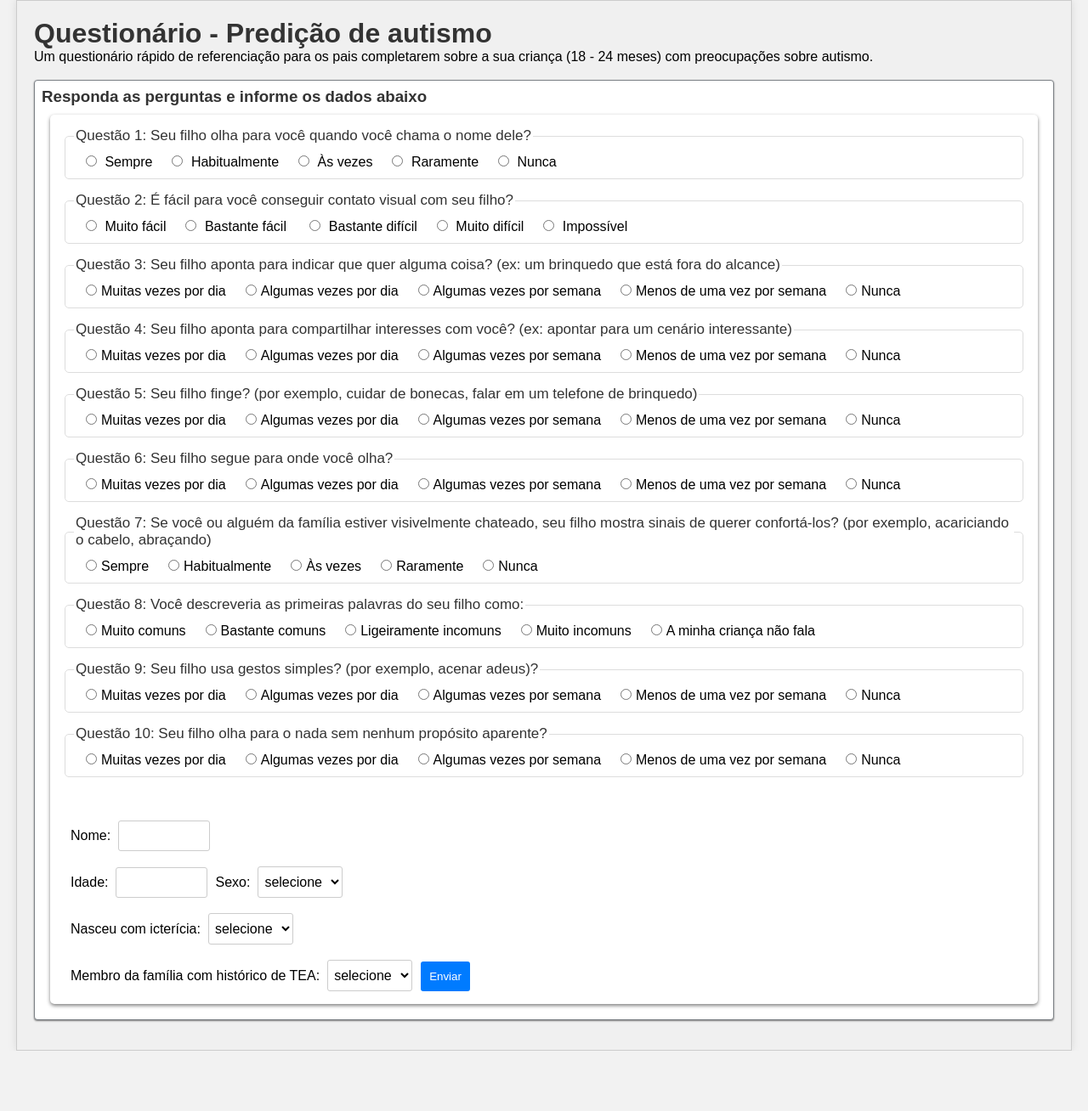
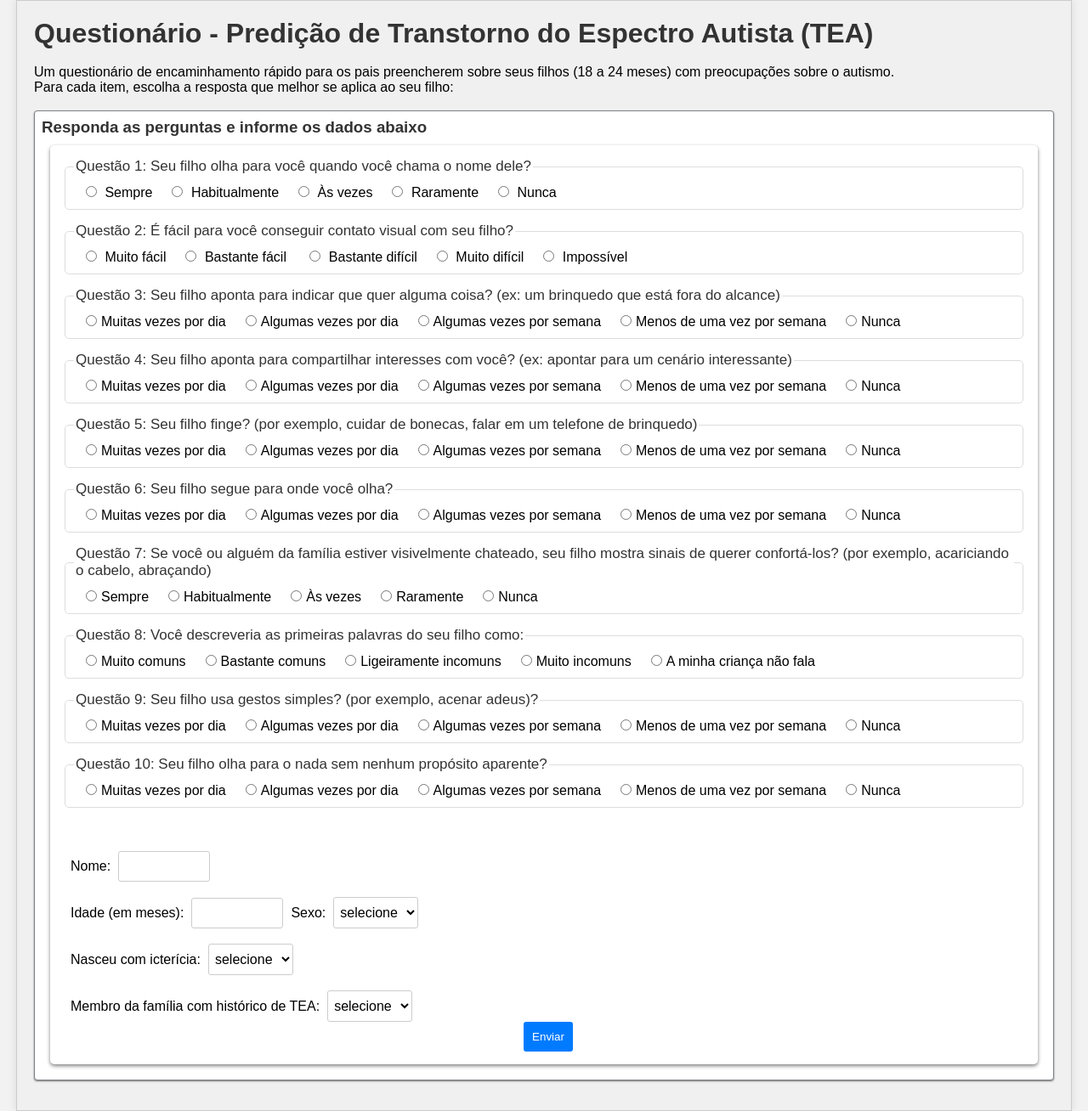
Before and after one commit to jeangomes/eng-soft-mvp2-ESSI, a plain HTML site: page eng-soft-mvp2-front/index.html in a window 1280 px wide. Shown: the whole page at 85% size. Before the commit the page ends 1237 px from the top, so only its background shows below. Drawn offline with nearby package versions, Linux system fonts and the light colour scheme.

Commit message:
Fix text, get age in months and convert to year

```diff
--- a/eng-soft-mvp2-front/index.html
+++ b/eng-soft-mvp2-front/index.html
@@ -10,9 +10,10 @@
 </head>
 <body>
 <div class="container" id="app">
-    <h1>Questionário - Predição de autismo</h1>
-    <p>Um questionário rápido de referenciação para os pais completarem sobre a sua criança (18 - 24 meses) com
-        preocupações sobre autismo.</p>
+    <h1>Questionário - Predição de Transtorno do Espectro Autista (TEA)</h1>
+    <br>
+    <p>Um questionário de encaminhamento rápido para os pais preencherem sobre seus filhos (18 a 24 meses) com preocupações sobre o autismo.</p>
+    <p>Para cada item, escolha a resposta que melhor se aplica ao seu filho:</p>
     <br>
     <div class="my-form">
         <h3>Responda as perguntas e informe os dados abaixo</h3>
@@ -114,7 +115,7 @@
             <label for="name">Nome:</label>
             <input type="text" v-model="myState.name" name="name" id="name" required>
             <br><br>
-            <label for="age">Idade:</label>
+            <label for="age">Idade (em meses):</label>
             <input type="number" step="any" v-model="myState.age" name="age" id="age" required>
 
             <label for="sex">Sexo:</label>
@@ -139,8 +140,10 @@
             </select>
             <pre v-if="false">{{myState}}</pre>
 
-            <!-- Submit button -->
-            <input type="submit" value="Enviar">
+            <br>
+            <div style="text-align: center;">
+                <input type="submit" value="Enviar">
+            </div>
         </form>
         <div id="search_area" v-if="myState.result !== ''">
             <p style="color: #453731;">
```
Also changed, not shown: 1 other file.
